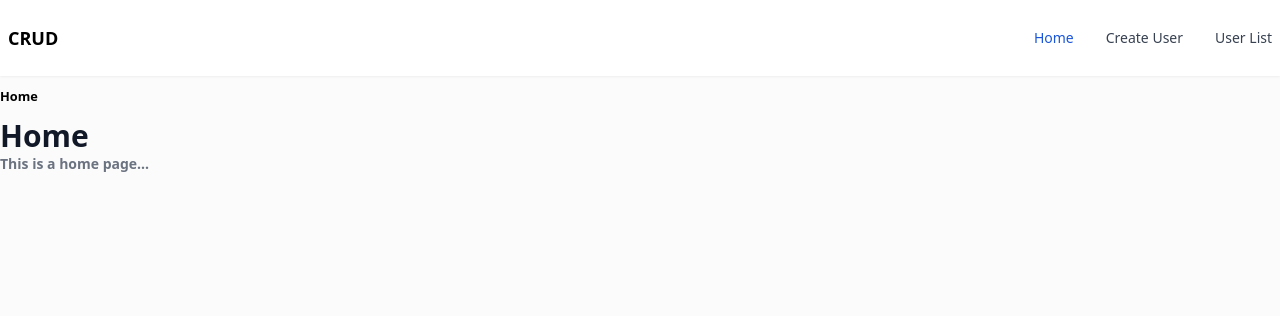
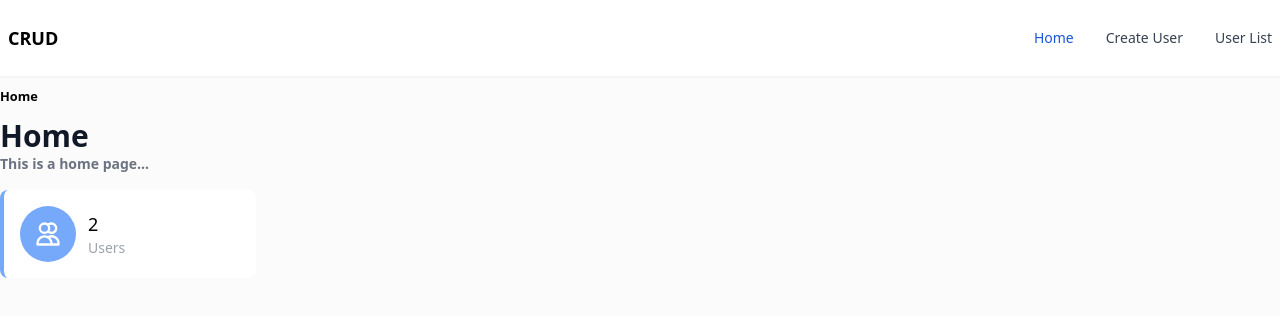
Before and after one commit to vDomas777/task, a Vue app: page / in a window 1280 px wide. Shown: the top 316 px of the page. Built offline with nearby package versions, Linux system fonts and the light colour scheme.

Commit message:
Home page

```diff
--- /dev/null
+++ b/src/components/UsersStatistics.vue
@@ -0,0 +1,31 @@
+<template>
+  <div class="w-full lg:w-1/5">
+    <div
+      class="widget w-full p-4 rounded-lg bg-white border-l-4 border-blue-400"
+    >
+      <div class="flex items-center">
+        <div class="icon w-14 p-3.5 bg-blue-400 text-white rounded-full mr-3">
+          <svg fill="none" viewBox="0 0 24 24" stroke="currentColor">
+            <path
+              stroke-linecap="round"
+              stroke-linejoin="round"
+              stroke-width="2"
+              d="M12 4.354a4 4 0 110 5.292M15 21H3v-1a6 6 0 0112 0v1zm0 0h6v-1a6 6 0 00-9-5.197M13 7a4 4 0 11-8 0 4 4 0 018 0z"
+            />
+          </svg>
+        </div>
+        <div class="flex flex-col justify-center">
+          <div class="text-lg">{{ usersCount }}</div>
+          <div class="text-sm text-gray-400">Users</div>
+        </div>
+      </div>
+    </div>
+  </div>
+</template>
+<script>
+export default {
+    props: {
+        usersCount: Number
+    }
+}
+</script>
--- a/src/modules/users.js
+++ b/src/modules/users.js
@@ -27,7 +27,6 @@ const User = {
     },
     deleteUser(index) {
         list.splice(index, 1);
-        console.log(list)
     }
 }
 
--- a/src/pages/Home.vue
+++ b/src/pages/Home.vue
@@ -1,16 +1,25 @@
 <template>
     <default-layout>
-        <heading title="Home" subTitle="This is a home page..." />
+        <heading title="Home" subTitle="This is a home page..." class="mb-4" />
+        <users-statistics :usersCount="usersCount" />
     </default-layout>
 </template>
 <script>
 import DefaultLayout from '@/layouts/DefaultLayout.vue'
 import Heading from '@/components/typography/Heading.vue'
+import UsersStatistics from '@/components/UsersStatistics.vue'
+import User  from '@/modules/users'
 export default {
     name: 'Home',
     components: {
         DefaultLayout,
-        Heading
+        Heading,
+        UsersStatistics
     },
+    data() {
+        return {
+            usersCount: User.getUsers().length
+        }
+    }
 }
 </script>
```
